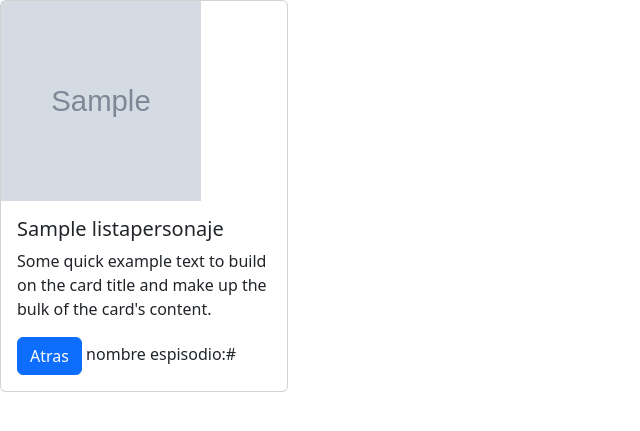
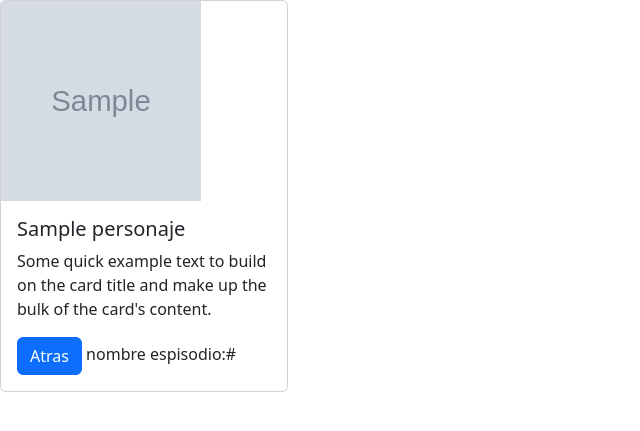
Before and after one commit to DrakthinK/proyecto_unidad3, a Flask app: template app/templates/profile.html in a window 1280 px wide. Shown: the top 431 px of the page, without its empty margins (0-640 px from the left). Run offline with Flask 2, Linux system fonts and the light colour scheme; the template is opened without the code that fills it: most values are stand-ins (such as "Sample title", 1, 10 or a date in 2020); grey boxes marked "Sample" are stand-in pictures; some libraries are stand-ins or nearby versions.

Commit message:
second modifiacion

```diff
--- a/app/templates/profile.html
+++ b/app/templates/profile.html
@@ -1,17 +1,17 @@
 {% extends "base_perfil.html" %}
 {% block content %}
-   {%for p in listapersonaje:%}
+
 <div class="card" style="width: 18rem;">
 
-  <img src="{{p.image}}" alt="Girl in a jacket" width="200" height="200">
+  <img src="{{personaje.image}}" alt="Girl in a jacket" width="200" height="200">
   <div class="card-body">
-    <h5 class="card-title">{{p.name}}</h5>
+    <h5 class="card-title">{{personaje.name}}</h5>
     <p class="card-text">Some quick example text to build on the card title and make up the bulk of the card's content.</p>
     <a href="{{ url_for('bp_personaje.index')}}" class="btn btn-primary">Atras</a>
-        nombre espisodio:{{p.url_episodio}}
+        nombre espisodio:{{personaje.url_episodio}}
 
   </div>
 </div>
- {%endfor%}
+
 
 {% endblock %}
```
Also changed, not shown: app/routes/bp_personaje.py (+5 -5 lines).
